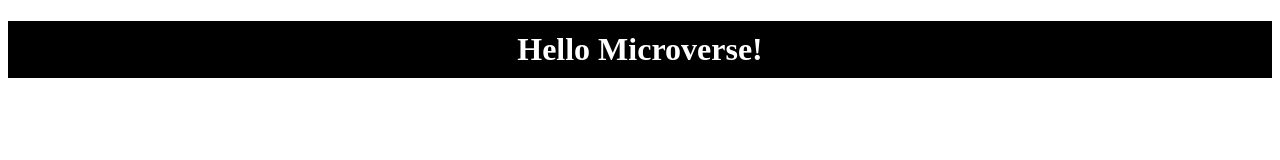
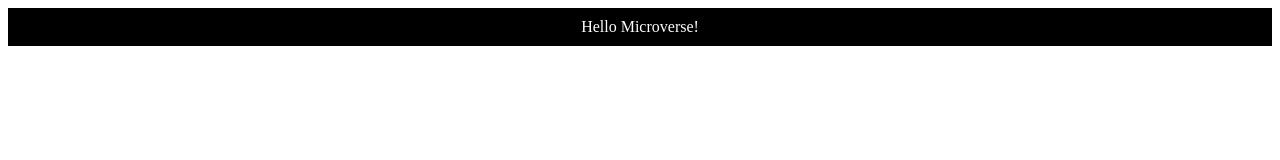
Before and after one commit to mwanawabangona/Cr-Hello-project, a website: page index.html in a window 1280 px wide. Drawn offline with Linux system fonts and the light colour scheme.

```diff
--- a/index.html
+++ b/index.html
@@ -11,7 +11,7 @@
 
 <body>
 	<header>
-		<h1 class="page_head">Hello Microverse!</h1>
+		<div class="page_head">Hello Microverse!</div>
 	</header>
 </body>
 
```
Also changed, not shown: package.json (added, +23 -0 lines), 2 other files.
